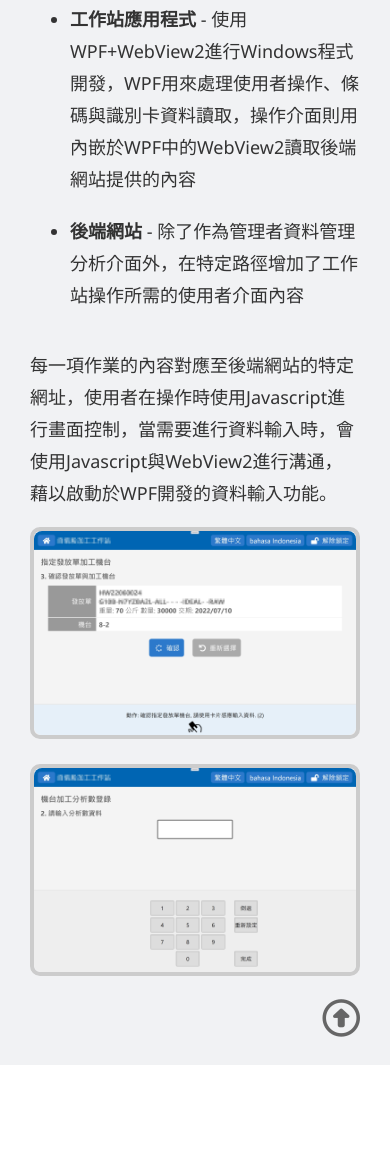
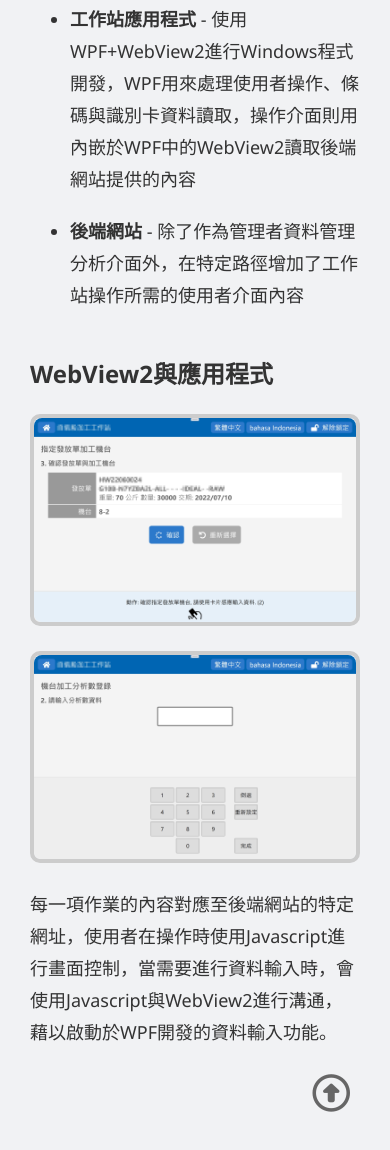
Before and after one commit to twlikol/twlikol.github.io, a plain HTML site: page projects/process-register-station.html in a window 390 px wide. Shown: the part 2052-3202 px from the top of the page. Before the commit the page ends 3117 px from the top, so only its background shows below. Drawn offline with Linux system fonts and the light colour scheme.

Commit message:
Update navigation user experience

```diff
--- a/projects/process-register-station.html
+++ b/projects/process-register-station.html
@@ -93,7 +93,7 @@
                     <li><b>工作站應用程式</b> - 使用WPF+WebView2進行Windows程式開發，WPF用來處理使用者操作、條碼與識別卡資料讀取，操作介面則用內嵌於WPF中的WebView2讀取後端網站提供的內容</li>
                     <li><b>後端網站</b> - 除了作為管理者資料管理分析介面外，在特定路徑增加了工作站操作所需的使用者介面內容</li>
                 </ul>
-                <p class="text">每一項作業的內容對應至後端網站的特定網址，使用者在操作時使用Javascript進行畫面控制，當需要進行資料輸入時，會使用Javascript與WebView2進行溝通，藉以啟動於WPF開發的資料輸入功能。</p>
+                <p class="subtitle">WebView2與應用程式</p>
                 <div class="images">
                     <div class="col col50">
                         <div>
@@ -106,12 +106,13 @@
                         </div>
                     </div>
                 </div>
+                <p class="text">每一項作業的內容對應至後端網站的特定網址，使用者在操作時使用Javascript進行畫面控制，當需要進行資料輸入時，會使用Javascript與WebView2進行溝通，藉以啟動於WPF開發的資料輸入功能。</p>
 
-                <p style="text-align:right;">
+                <div id="gototop" style="text-align:right;padding:10px;">
                     <a href="#top" style="font-size:25px;">
                         <i class="fa-regular fa-circle-up fa-xl"></i>
                     </a>
-                </p>
+                </div>
             </div>
         </div>
     </div>
--- a/root.css
+++ b/root.css
@@ -192,6 +192,10 @@ a:hover {
         color: #666666 !important;
     }
 
+#gototop {
+    display: none;
+}
+
 @media screen and (max-width : 700px) {
     #left {
         width: 100%;
@@ -237,6 +241,10 @@ a:hover {
         width: 100%;
         display: block;
     }
+
+    #gototop {
+        display: block;
+    }
 }
 
 @media screen and (min-width : 701px) {
```
Also changed, not shown: cancp/what-is-cancp.html (+2 -2 lines), index.html (+2 -2 lines), projects/modbus-collector-ui.html (+2 -2 lines), projects/projects.pages.html (+2 -1 lines), templates/layout.html (+2 -2 lines).
